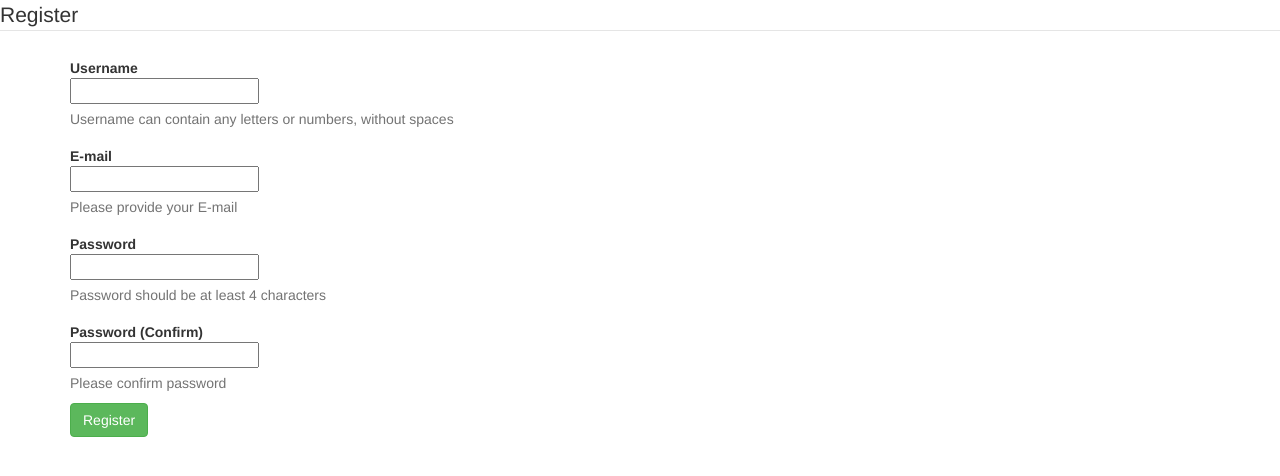
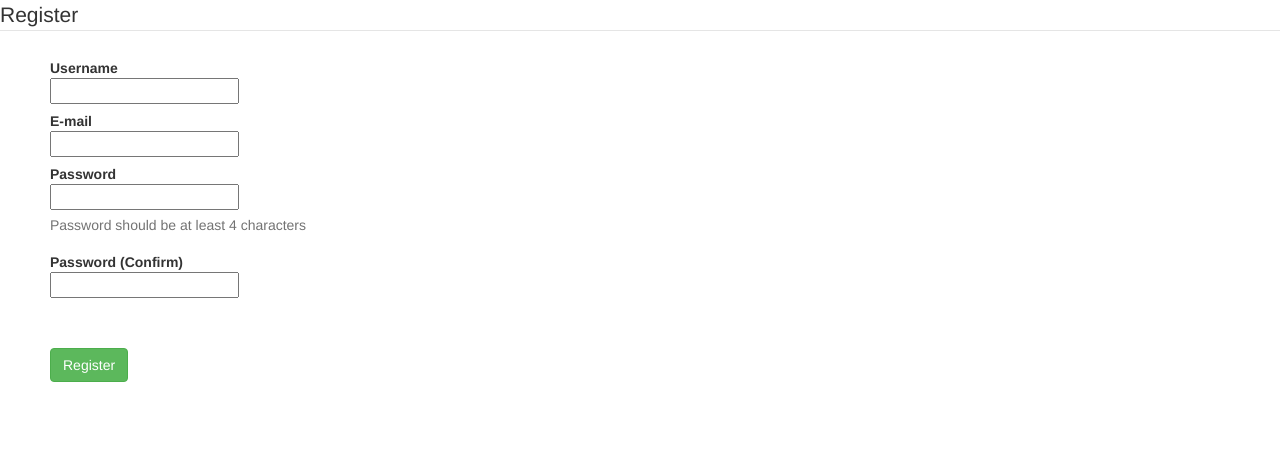
Before and after one commit to raidenx63/NXTTECH, a plain HTML site: page index.html in a window 1280 px wide. Drawn offline with nearby package versions, Linux system fonts and the light colour scheme.

Commit message:
Add files via upload

```diff
--- a/index.html
+++ b/index.html
@@ -12,13 +12,12 @@
       <div id="legend">
         <legend class="">Register</legend>
       </div>
-      <div class="container">
+      <div class="" style="margin-left: 50px">
         <div class="control-group">
           <!-- Username -->
           <label class="control-label"  for="username">Username</label>
           <div class="controls">
             <input type="text" id="username" name="username" placeholder="" class="input-xlarge">
-            <p class="help-block">Username can contain any letters or numbers, without spaces</p>
           </div>
         </div>
 
@@ -27,7 +26,6 @@
           <label class="control-label" for="email">E-mail</label>
           <div class="controls">
             <input type="text" id="email" name="email" placeholder="" class="input-xlarge">
-            <p class="help-block">Please provide your E-mail</p>
           </div>
         </div>
 
@@ -45,13 +43,12 @@
           <label class="control-label"  for="password_confirm">Password (Confirm)</label>
           <div class="controls">
             <input type="password" id="password_confirm" name="password_confirm" placeholder="" class="input-xlarge">
-            <p class="help-block">Please confirm password</p>
           </div>
         </div>
 
         <div class="control-group">
           <!-- Button -->
-          <div class="controls">
+          <div class="controls" style="margin-top: 50px">
             <button class="btn btn-success">Register</button>
           </div>
         </div>
```
